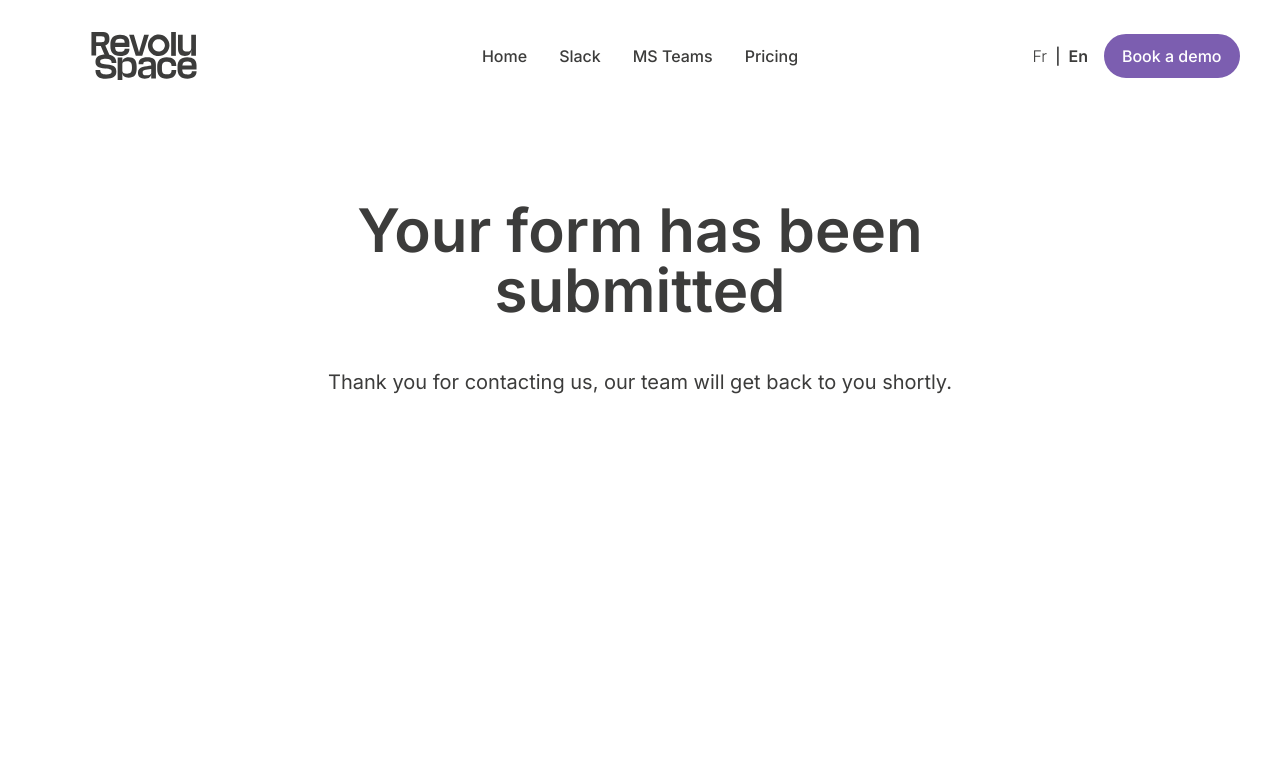
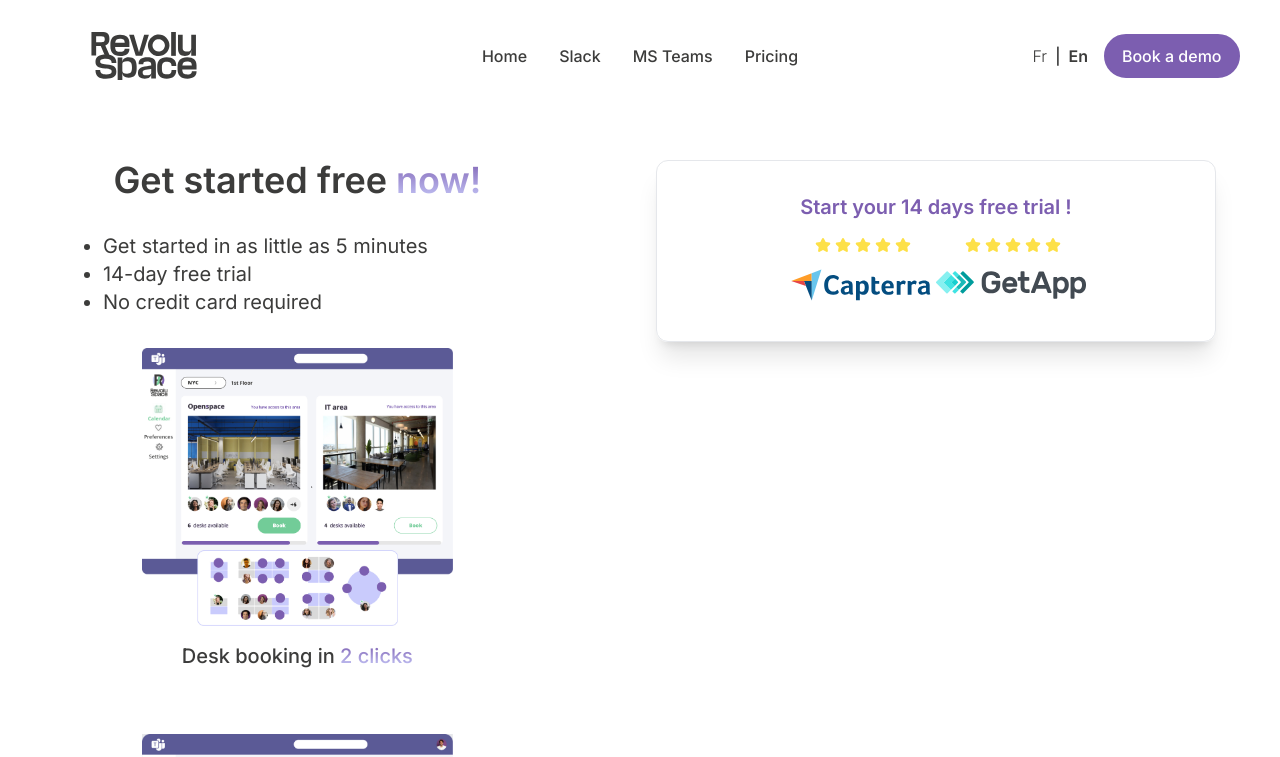
Before and after one commit to nestaweb/revoluspace, a Next.js app: page /en/contact-msteams in a window 1280 px wide. Shown: the top 757 px of the page. Built offline with nearby package versions, Linux system fonts and the light colour scheme.

Commit message:
Contact MS TEAMS

```diff
--- a/messages/en.json
+++ b/messages/en.json
@@ -506,7 +506,18 @@
 			"title": "Get started free ",
 			"enhance": "now!"
 		},
-		"details": "Get started in as little as 5 minutes"
+		"l_0": "Get started in as little as 5 minutes",
+		"l_1": "14-day free trial",
+		"l_2": "No credit card required",
+		"startfree": "Start your 14 days free trial !",
+		"img_0": {
+			"title": "Desk booking in ",
+			"enhance": "2 clicks"
+		},
+		"img_1": {
+			"title": "Faster weekly ",
+			"enhance": "planning"
+		}
 	}
 	}
 }
--- a/messages/fr.json
+++ b/messages/fr.json
@@ -491,7 +491,18 @@
 			"title": "Commencez votre essai  gratuit",
 			"enhance": "maintenant !"
 		},
-		"details": "Configurez l'application en moins de 5 minutes"
+		"l_0": "Configurez l'application en moins de 5 minutes",
+		"l_1": "14 jours d'essai gratuit",
+		"l_2": "Aucune carte de crédit demandée",
+		"startfree": "Commencez votre essai gratuit de 14 jours !",
+		"img_0": {
+			"title": "DRéservez simplement un ",
+			"enhance": "bureau"
+		},
+		"img_1": {
+			"title": "Renforcez les ",
+			"enhance": "connexions"
+		}
 	}
 	}
 }
--- a/src/app/[locale]/contact-msteams/ContactMSteams.tsx
+++ b/src/app/[locale]/contact-msteams/ContactMSteams.tsx
@@ -1,4 +1,5 @@
-import { NavBar, HeroHeader, Bottom, Footer } from '@/components/components';
+import Image from 'next/image';
+import { NavBar, Bottom, Footer, HubSpotForm } from '@/components/components';
 import {useTranslations} from 'next-intl';
 import {unstable_setRequestLocale} from 'next-intl/server';
 
@@ -12,14 +13,93 @@
 	return (
 		<div className="max-w-[100vw] overflow-hidden dark:bg-gray-800">
 			<div className="relative z-20">
-				<NavBar current='contact' locale={locale} />
-				<HeroHeader
-					title={t('contact-msteams.tagline.title')}
-					enhancedWords={t('contact-msteams.tagline.enhance')}
-					description={t('contact-msteams.details')}
-					noButtons
-					locale={locale}
-				/>
+				<NavBar current='contact-msteams' locale={locale} />
+				<div className='grid grid-cols-2 w-full pt-[20vh] px-16 gap-8'>
+					<div className='w-5/6 flex flex-col items-center gap-8'>
+						<h1 className='text-3xl lg:text-4xl font-semibold text-brand-gray-500 text-center dark:text-brand-white'>{t('contact-msteams.tagline.title')} <span className='purple-gradient'>{t('contact-msteams.tagline.enhance')}</span></h1>
+						<ul className='list-disc text-lg lg:text-xl text-brand-gray-500 dark:text-gray-300 w-10/12 mx-auto'>
+							<li>{t('contact-msteams.l_0')}</li>
+							<li>{t('contact-msteams.l_1')}</li>
+							<li>{t('contact-msteams.l_2')}</li>
+						</ul>
+						<div className='w-4/6'>
+							<Image
+								src="/RevoluspaceMSTeamsDeskBooking.jpg"
+								width={1000}
+								height={1000}
+								alt='Revoluspace MS Teams Office management'
+							/>
+							<p className='text-lg lg:text-xl text-center text-brand-gray-500 dark:text-gray-300 w-10/12 mx-auto mt-4 font-medium'>{t('contact-msteams.img_0.title')}<span className='purple-gradient'>{t('contact-msteams.img_0.enhance')}</span></p>
+						</div>
+						<div className='w-4/6 mt-8'>
+							<Image
+								src="/Revoluspace_MSTeams_Scheduling.jpg"
+								width={1000}
+								height={1000}
+								alt='Revoluspace MS Teams Scheduling'
+							/>
+							<p className='text-lg lg:text-xl text-center text-brand-gray-500 dark:text-gray-300 w-10/12 mx-auto mt-4 font-medium'>{t('contact-msteams.img_1.title')}<span className='purple-gradient'>{t('contact-msteams.img_1.enhance')}</span></p>
+						</div>
+					</div>
+					<div className='p-8 px-12 shadow-xl rounded-xl border h-fit'>
+						<h2 className='text-lg lg:text-xl font-semibold text-center text-brand-violet-700 dark:text-gray-300 mb-4'>{t('contact-msteams.startfree')}</h2>
+						<HubSpotForm locale={locale} msteams/>
+						<div className='flex mx-auto w-full justify-center'>
+							<div className='flex items-center flex-col justify-center'>
+								<div className="flex items-center mb-2">
+									<svg className="w-4 h-4 ms-1 text-yellow-300" aria-hidden="true" xmlns="http://www.w3.org/2000/svg" fill="currentColor" viewBox="0 0 22 20">
+										<path d="M20.924 7.625a1.523 1.523 0 0 0-1.238-1.044l-5.051-.734-2.259-4.577a1.534 1.534 0 0 0-2.752 0L7.365 5.847l-5.051.734A1.535 1.535 0 0 0 1.463 9.2l3.656 3.563-.863 5.031a1.532 1.532 0 0 0 2.226 1.616L11 17.033l4.518 2.375a1.534 1.534 0 0 0 2.226-1.617l-.863-5.03L20.537 9.2a1.523 1.523 0 0 0 .387-1.575Z"/>
+									</svg>
+									<svg className="w-4 h-4 ms-1 text-yellow-300" aria-hidden="true" xmlns="http://www.w3.org/2000/svg" fill="currentColor" viewBox="0 0 22 20">
+										<path d="M20.924 7.625a1.523 1.523 0 0 0-1.238-1.044l-5.051-.734-2.259-4.577a1.534 1.534 0 0 0-2.752 0L7.365 5.847l-5.051.734A1.535 1.535 0 0 0 1.463 9.2l3.656 3.563-.863 5.031a1.532 1.532 0 0 0 2.226 1.616L11 17.033l4.518 2.375a1.534 1.534 0 0 0 2.226-1.617l-.863-5.03L20.537 9.2a1.523 1.523 0 0 0 .387-1.575Z"/>
+									</svg>
+									<svg className="w-4 h-4 ms-1 text-yellow-300" aria-hidden="true" xmlns="http://www.w3.org/2000/svg" fill="currentColor" viewBox="0 0 22 20">
+										<path d="M20.924 7.625a1.523 1.523 0 0 0-1.238-1.044l-5.051-.734-2.259-4.577a1.534 1.534 0 0 0-2.752 0L7.365 5.847l-5.051.734A1.535 1.535 0 0 0 1.463 9.2l3.656 3.563-.863 5.031a1.532 1.532 0 0 0 2.226 1.616L11 17.033l4.518 2.375a1.534 1.534 0 0 0 2.226-1.617l-.863-5.03L20.537 9.2a1.523 1.523 0 0 0 .387-1.575Z"/>
+									</svg>
+									<svg className="w-4 h-4 ms-1 text-yellow-300" aria-hidden="true" xmlns="http://www.w3.org/2000/svg" fill="currentColor" viewBox="0 0 22 20">
+										<path d="M20.924 7.625a1.523 1.523 0 0 0-1.238-1.044l-5.051-.734-2.259-4.577a1.534 1.534 0 0 0-2.752 0L7.365 5.847l-5.051.734A1.535 1.535 0 0 0 1.463 9.2l3.656 3.563-.863 5.031a1.532 1.532 0 0 0 2.226 1.616L11 17.033l4.518 2.375a1.534 1.534 0 0 0 2.226-1.617l-.863-5.03L20.537 9.2a1.523 1.523 0 0 0 .387-1.575Z"/>
+									</svg>
+									<svg className="w-4 h-4 ms-1 text-yellow-300" aria-hidden="true" xmlns="http://www.w3.org/2000/svg" fill="currentColor" viewBox="0 0 22 20">
+										<path d="M20.924 7.625a1.523 1.523 0 0 0-1.238-1.044l-5.051-.734-2.259-4.577a1.534 1.534 0 0 0-2.752 0L7.365 5.847l-5.051.734A1.535 1.535 0 0 0 1.463 9.2l3.656 3.563-.863 5.031a1.532 1.532 0 0 0 2.226 1.616L11 17.033l4.518 2.375a1.534 1.534 0 0 0 2.226-1.617l-.863-5.03L20.537 9.2a1.523 1.523 0 0 0 .387-1.575Z"/>
+									</svg>
+								</div>
+								<Image
+									src="/logo-capterra.svg"
+									width={150}
+									height={50}
+									className="mx-auto h-12 flex items-center"
+									alt='Capterra Logo'
+								/>
+							</div>
+							<div className='flex items-center flex-col justify-center'>
+								<div className="flex items-center mb-2">
+									<svg className="w-4 h-4 ms-1 text-yellow-300" aria-hidden="true" xmlns="http://www.w3.org/2000/svg" fill="currentColor" viewBox="0 0 22 20">
+										<path d="M20.924 7.625a1.523 1.523 0 0 0-1.238-1.044l-5.051-.734-2.259-4.577a1.534 1.534 0 0 0-2.752 0L7.365 5.847l-5.051.734A1.535 1.535 0 0 0 1.463 9.2l3.656 3.563-.863 5.031a1.532 1.532 0 0 0 2.226 1.616L11 17.033l4.518 2.375a1.534 1.534 0 0 0 2.226-1.617l-.863-5.03L20.537 9.2a1.523 1.523 0 0 0 .387-1.575Z"/>
+									</svg>
+									<svg className="w-4 h-4 ms-1 text-yellow-300" aria-hidden="true" xmlns="http://www.w3.org/2000/svg" fill="currentColor" viewBox="0 0 22 20">
+										<path d="M20.924 7.625a1.523 1.523 0 0 0-1.238-1.044l-5.051-.734-2.259-4.577a1.534 1.534 0 0 0-2.752 0L7.365 5.847l-5.051.734A1.535 1.535 0 0 0 1.463 9.2l3.656 3.563-.863 5.031a1.532 1.532 0 0 0 2.226 1.616L11 17.033l4.518 2.375a1.534 1.534 0 0 0 2.226-1.617l-.863-5.03L20.537 9.2a1.523 1.523 0 0 0 .387-1.575Z"/>
+									</svg>
+									<svg className="w-4 h-4 ms-1 text-yellow-300" aria-hidden="true" xmlns="http://www.w3.org/2000/svg" fill="currentColor" viewBox="0 0 22 20">
+										<path d="M20.924 7.625a1.523 1.523 0 0 0-1.238-1.044l-5.051-.734-2.259-4.577a1.534 1.534 0 0 0-2.752 0L7.365 5.847l-5.051.734A1.535 1.535 0 0 0 1.463 9.2l3.656 3.563-.863 5.031a1.532 1.532 0 0 0 2.226 1.616L11 17.033l4.518 2.375a1.534 1.534 0 0 0 2.226-1.617l-.863-5.03L20.537 9.2a1.523 1.523 0 0 0 .387-1.575Z"/>
+									</svg>
+									<svg className="w-4 h-4 ms-1 text-yellow-300" aria-hidden="true" xmlns="http://www.w3.org/2000/svg" fill="currentColor" viewBox="0 0 22 20">
+										<path d="M20.924 7.625a1.523 1.523 0 0 0-1.238-1.044l-5.051-.734-2.259-4.577a1.534 1.534 0 0 0-2.752 0L7.365 5.847l-5.051.734A1.535 1.535 0 0 0 1.463 9.2l3.656 3.563-.863 5.031a1.532 1.532 0 0 0 2.226 1.616L11 17.033l4.518 2.375a1.534 1.534 0 0 0 2.226-1.617l-.863-5.03L20.537 9.2a1.523 1.523 0 0 0 .387-1.575Z"/>
+									</svg>
+									<svg className="w-4 h-4 ms-1 text-yellow-300" aria-hidden="true" xmlns="http://www.w3.org/2000/svg" fill="currentColor" viewBox="0 0 22 20">
+										<path d="M20.924 7.625a1.523 1.523 0 0 0-1.238-1.044l-5.051-.734-2.259-4.577a1.534 1.534 0 0 0-2.752 0L7.365 5.847l-5.051.734A1.535 1.535 0 0 0 1.463 9.2l3.656 3.563-.863 5.031a1.532 1.532 0 0 0 2.226 1.616L11 17.033l4.518 2.375a1.534 1.534 0 0 0 2.226-1.617l-.863-5.03L20.537 9.2a1.523 1.523 0 0 0 .387-1.575Z"/>
+									</svg>
+								</div>
+								<Image
+									src="/get-app.svg"
+									width={150}
+									height={50}
+									className="mx-auto h-12 flex items-center"
+									alt='GetApp Logo'
+								/>
+							</div>
+						</div>
+					</div>
+				</div>
 			</div>
 			<Bottom
 				title={t('home.getstarted.title')}
--- a/src/app/[locale]/contact-msteams/page.tsx
+++ b/src/app/[locale]/contact-msteams/page.tsx
@@ -1,4 +1,4 @@
-import ContactOK from "@/app/[locale]/contact-ok/ContactOK";
+import ContactMSteams from "@/app/[locale]/contact-msteams/ContactMSteams";
 import {unstable_setRequestLocale, getTranslations} from 'next-intl/server';
 import {NextIntlClientProvider, useMessages} from 'next-intl';
 
@@ -21,7 +21,7 @@
 	const messages = useMessages();
 	return (
 		<NextIntlClientProvider locale={locale} messages={messages}>
-			<ContactOK locale={locale} />
+			<ContactMSteams locale={locale} />
 		</NextIntlClientProvider>
 	)
 }
--- a/src/components/HubspotForm.tsx
+++ b/src/components/HubspotForm.tsx
@@ -1,7 +1,9 @@
 "use client"
 import { useEffect } from 'react';
 
-export default function HubSpotForm({locale}: {locale: string}){
+export default function HubSpotForm({locale, msteams}: {locale: string; msteams?: boolean}){
+    const formContact = locale == 'en' ? "b994f17b-5539-4642-af26-42e025cd2c86" : "aa99fa65-8b56-4d64-94e6-993a3f44eeb0";
+    const formMSteams = locale == 'en' ? "c9eb69a3-48db-48bf-aec4-3ff49ae4a628" : "b755ee6c-bada-4709-bd7e-a916fbe806ef";
     useEffect(() => {
         const script = document.createElement('script');
         script.src = 'https://js.hsforms.net/forms/v2.js';
@@ -11,7 +13,7 @@
             if(window && (window as any).hbspt){
                 (window as any).hbspt.forms.create({
                     portalId: '25331240',
-                    formId: locale == 'en' ? "b994f17b-5539-4642-af26-42e025cd2c86" : "aa99fa65-8b56-4d64-94e6-993a3f44eeb0",
+                    formId: !msteams ? formContact : formMSteams,
                     target: '#hubspotForm'
                 });
             }
--- a/src/components/IntegrationButton.tsx
+++ b/src/components/IntegrationButton.tsx
@@ -18,7 +18,7 @@
 
 const Button: React.FC<IButtonProps> = ({ text, integration, primary, className, link, green }) => {
 
-	const msteamsLink = link?.msteams || "";
+	const msteamsLink = link?.msteams || "https://revoluspace.com/en/contact-msteams";
 	const slackLink = link?.slack || "https://slack.com/oauth/v2/authorize?client_id=2459980417906.3661141926850&scope=chat:write,im:read,im:write,users:read,users:read.email,channels:read&user_scope=email,openid,profile";
 
 	const purplecolors = primary ? "bg-brand-violet-700 text-brand-white hover:bg-brand-violet-700/90 dark:hover:bg-brand-violet-700/70 border-brand-violet-700" : "bg-brand-white text-brand-violet-700 dark:bg-gray-800 dark:text-brand-white dark:hover:bg-gray-700 hover:bg-gray-100 border-brand-violet-700"
--- a/src/components/NavBar.tsx
+++ b/src/components/NavBar.tsx
@@ -7,7 +7,7 @@
 
 interface INavBarProps {
 	locale: string;
-	current?: 'home' | 'slack' | 'msteams' | 'pricing' | 'contact' | 'legal' | 'general-terms' ;
+	current?: 'home' | 'slack' | 'msteams' | 'pricing' | 'contact' | 'legal' | 'general-terms' | 'contact-msteams' ;
 }
 
 const NavBar: React.FC<INavBarProps> = ({ current, locale }) => {
```
